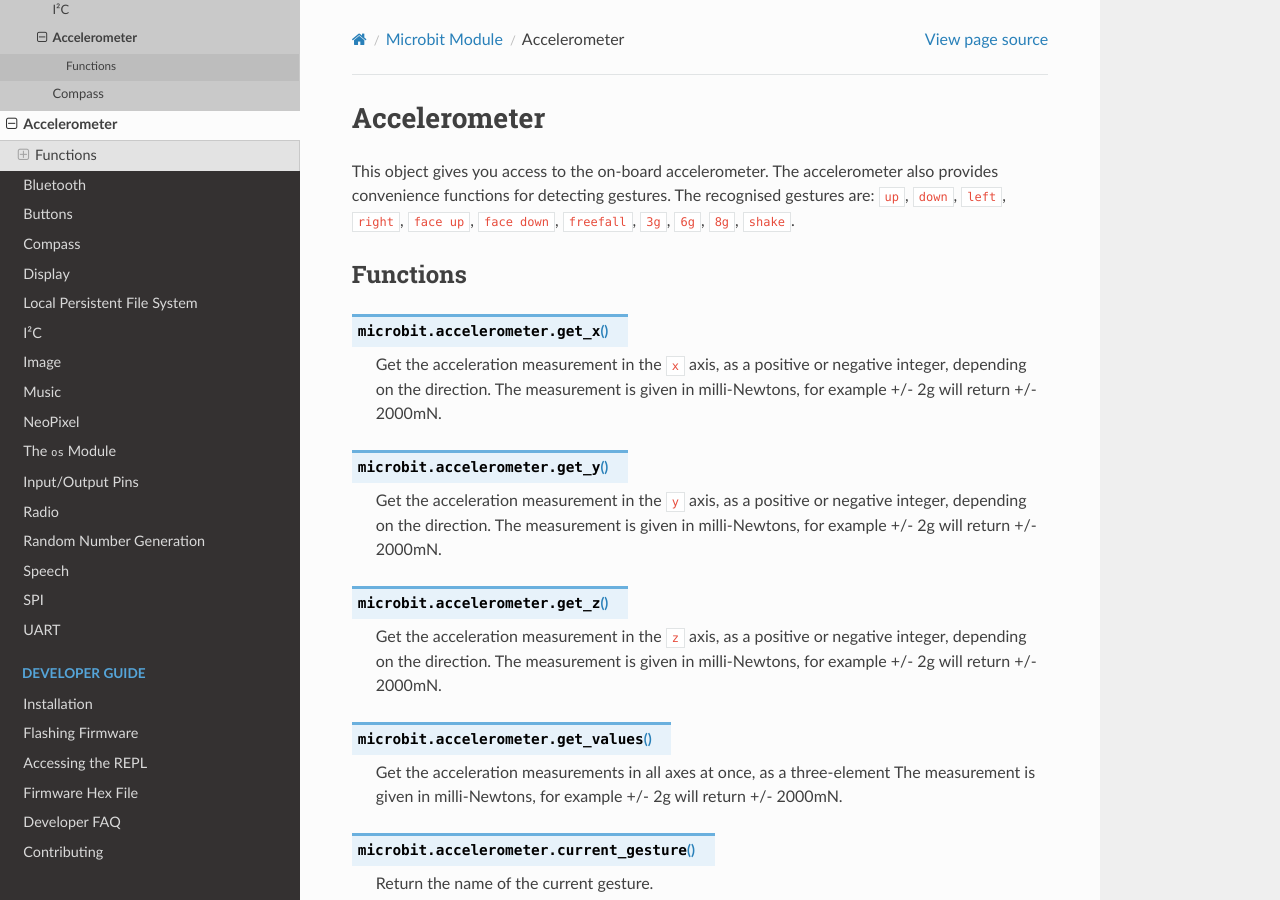
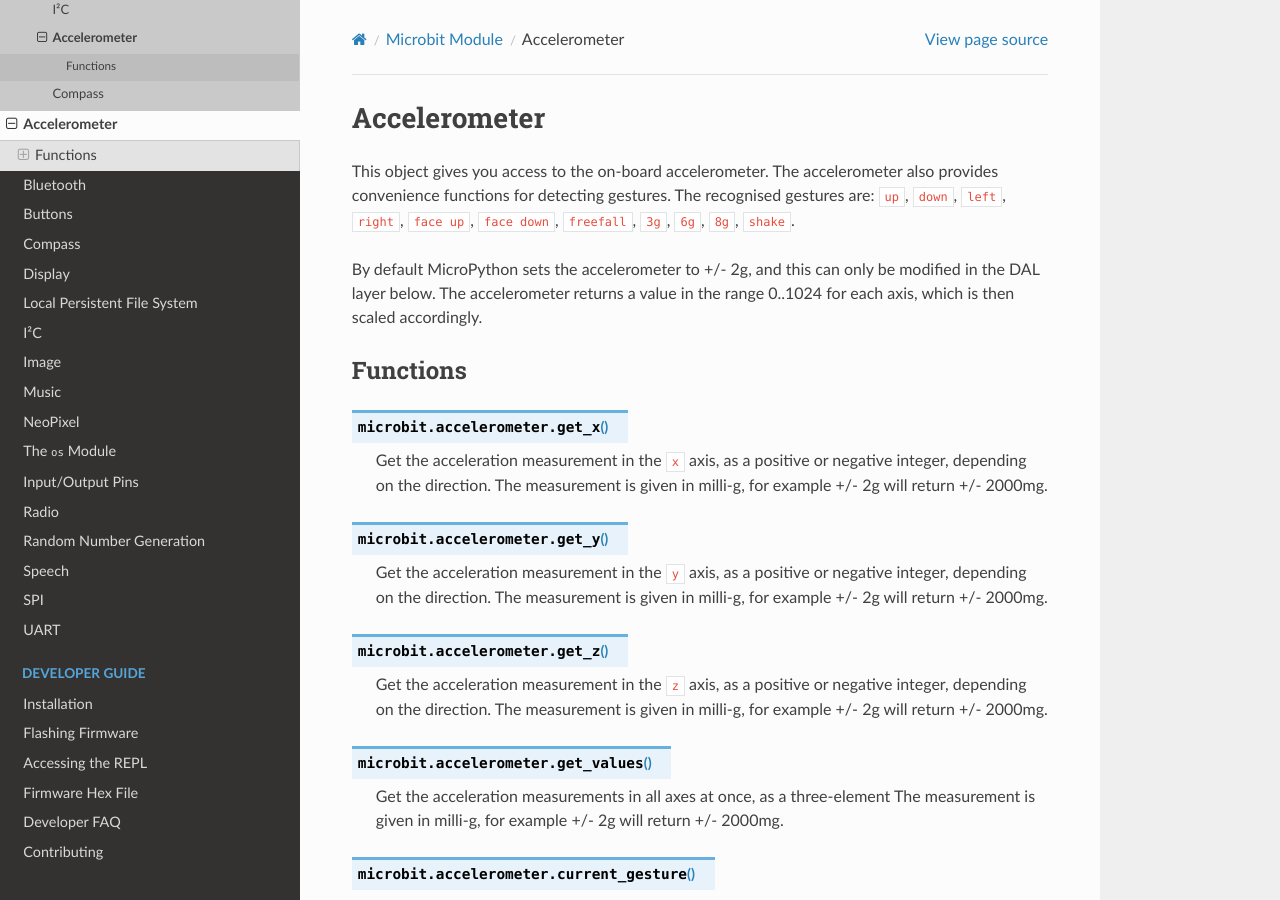
Before and after one commit to bbcmicrobit/micropython, a Sphinx documentation site: the page built from docs/accelerometer.rst, in a window 1280 px wide and 900 px high. Built offline with Sphinx 7.4.7 and the Read the Docs theme 2.0.0, drawn with Linux system fonts in a browser that asks for light colours.

Commit message:
newtons -> g; updated text

```diff
--- a/docs/accelerometer.rst
+++ b/docs/accelerometer.rst
@@ -8,6 +8,9 @@
 recognised gestures are: ``up``, ``down``, ``left``, ``right``, ``face up``,
 ``face down``, ``freefall``, ``3g``, ``6g``, ``8g``, ``shake``.
 
+By default MicroPython sets the accelerometer to +/- 2g, and this can only be
+modified in the DAL layer below. The accelerometer returns a value in the range
+0..1024 for each axis, which is then scaled accordingly.
 
 Functions
 =========
@@ -15,25 +18,26 @@
 .. py:function:: get_x()
 
     Get the acceleration measurement in the ``x`` axis, as a positive or
-    negative integer, depending on the direction.
-    The measurement is given in milli-Newtons, for example +/- 2g will return +/- 2000mN.
+    negative integer, depending on the direction. The measurement is given in
+    milli-g, for example +/- 2g will return +/- 2000mg.
 
 .. py:function:: get_y()
 
     Get the acceleration measurement in the ``y`` axis, as a positive or
-    negative integer, depending on the direction.
-    The measurement is given in milli-Newtons, for example +/- 2g will return +/- 2000mN.
+    negative integer, depending on the direction.  The measurement is given in
+    milli-g, for example +/- 2g will return +/- 2000mg.
 
 .. py:function:: get_z()
 
     Get the acceleration measurement in the ``z`` axis, as a positive or
-    negative integer, depending on the direction.
-    The measurement is given in milli-Newtons, for example +/- 2g will return +/- 2000mN.
+    negative integer, depending on the direction.  The measurement is given in
+    milli-g, for example +/- 2g will return +/- 2000mg.
 
 .. py:function:: get_values()
 
     Get the acceleration measurements in all axes at once, as a three-element
-    The measurement is given in milli-Newtons, for example +/- 2g will return +/- 2000mN.
+    The measurement is given in milli-g, for example +/- 2g will
+    return +/- 2000mg.
 
 .. py:function:: current_gesture()
 
```
